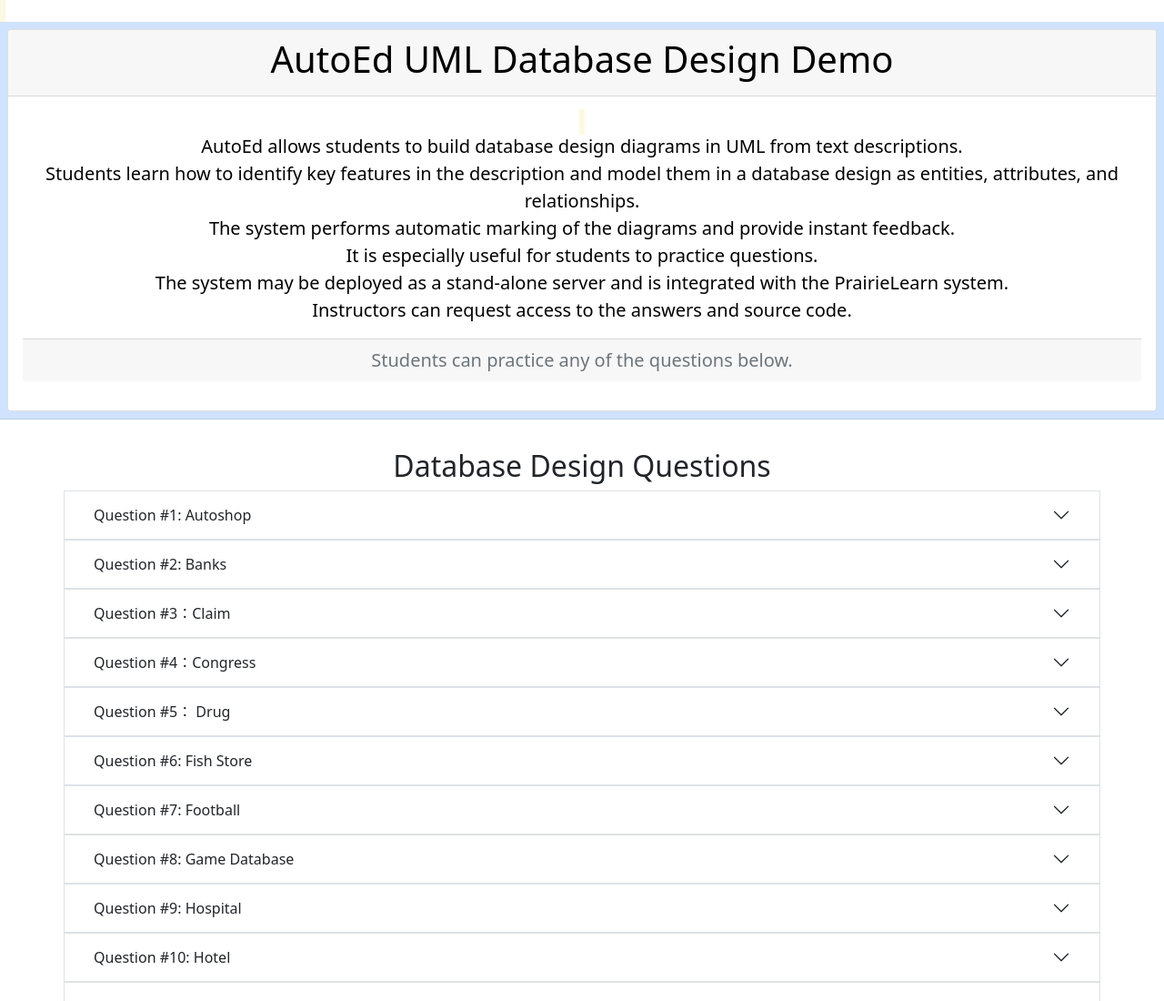
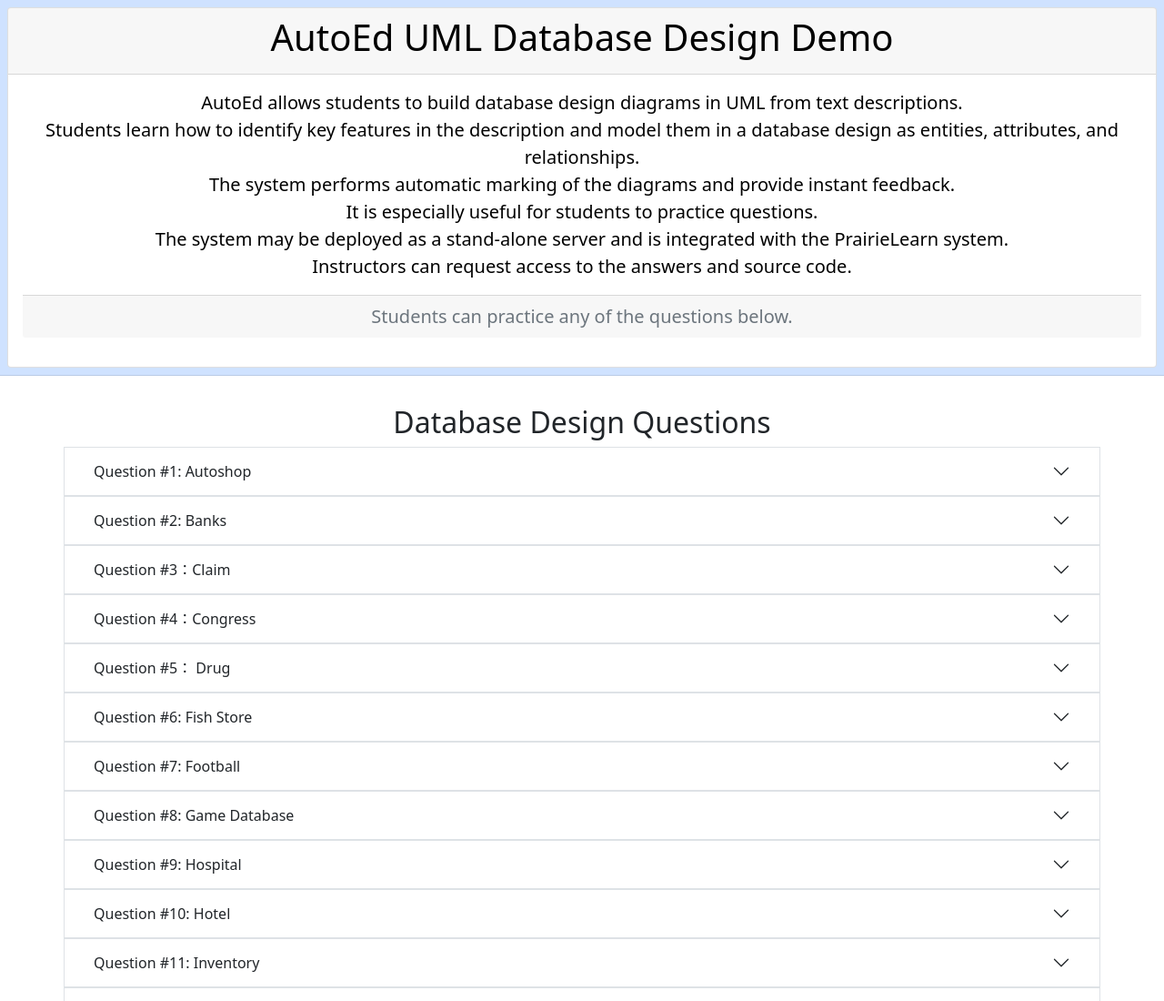
Before and after one commit to rlawrenc/autoed_www, a plain HTML site: page index.html in a window 1280 px wide. Shown: the top 1100 px of the page at 91% size. Drawn offline with nearby package versions, Linux system fonts and the light colour scheme.

Commit message:
remove extra mark tag

```diff
--- a/index.html
+++ b/index.html
@@ -9,7 +9,6 @@
 <title>AutoEd UML Database Design Demo</title>
 </head>
 <body>
-<mark></mark>
     <script src="https://cdn.jsdelivr.net/npm/bootstrap@5.0.2/dist/js/bootstrap.bundle.min.js" integrity="sha384-MrcW6ZMFYlzcLA8Nl+NtUVF0sA7MsXsP1UyJoMp4YLEuNSfAP+JcXn/tWtIaxVXM" crossorigin="anonymous"></script>
 
 <!-- <h1>AutoEd UML Database Design Demo</h1> -->
@@ -31,7 +30,7 @@
                 <div class="card-header">
                     <h1> AutoEd UML Database Design Demo</h1>
                 </div>
-                <div class="card-body"><mark></mark>
+                <div class="card-body">
                     <figure class="text-center info">
                         <blockquote class="blockquote">
                             <ul class="list-unstyled">
```
